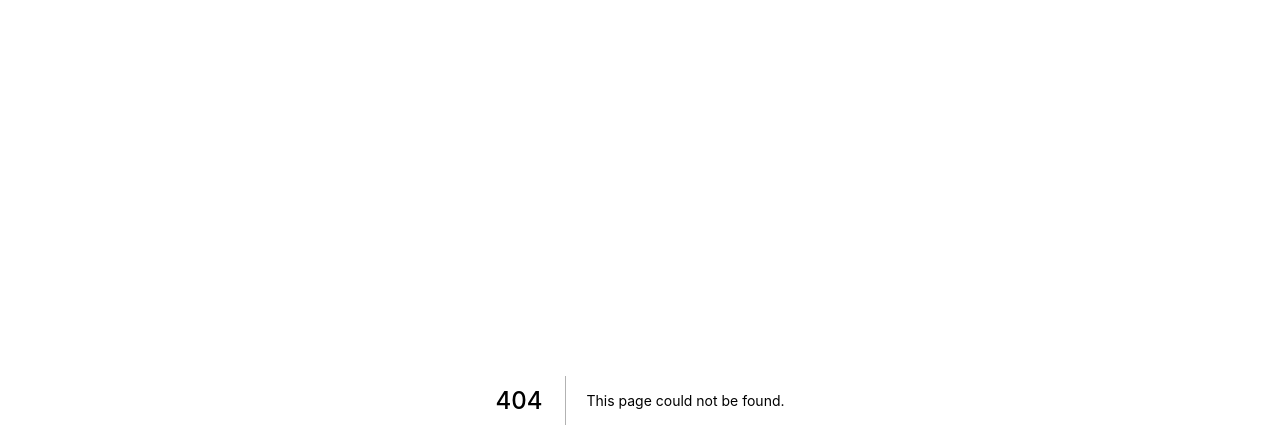
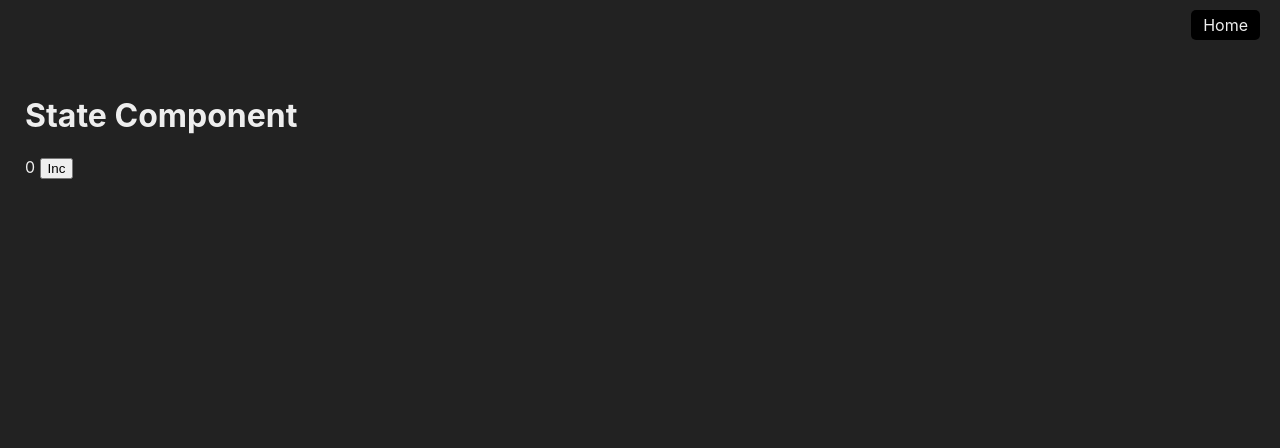
Before and after one commit to joao-souza-flooxai/section6-react-course-NextFirestore, a Next.js app in the folder next-firestore/: page /state in a window 1280 px wide. Before the commit this address had no page. Shown: the top 448 px of the page. Built offline with nearby package versions, Linux system fonts and the light colour scheme.

Commit message:
feat: Added state example.

```diff
--- a/next-firestore/src/pages/index.jsx
+++ b/next-firestore/src/pages/index.jsx
@@ -18,6 +18,7 @@ export default function Home(){
         <Navigator name="Jsx" link="/jsx"/>
         <Navigator name="Navegation/index.jsx" link="/navegation"/>
         <Navigator name="Client/[getClient]" link="/client/123"/>
+        <Navigator name="State" link="/state"/>
       </div>
     </>
   );
--- /dev/null
+++ b/next-firestore/src/pages/state.jsx
@@ -0,0 +1,21 @@
+import Layout from "../components/Layout";
+import {useState} from "react";
+export default function State(){
+
+    //Usando a desestruturação de Array no useState(variavel/função)
+    const [numero, setNumero] = useState(0);
+
+    function inc(numero){
+       numero++;
+       setNumero(numero);
+    }
+
+
+    return(
+        <Layout>
+            <h1>State Component</h1>
+            <span>{numero}  </span>
+            <button className="btn" onClick={()=>inc(numero)}>Inc</button>
+        </Layout>
+    )
+}
```
